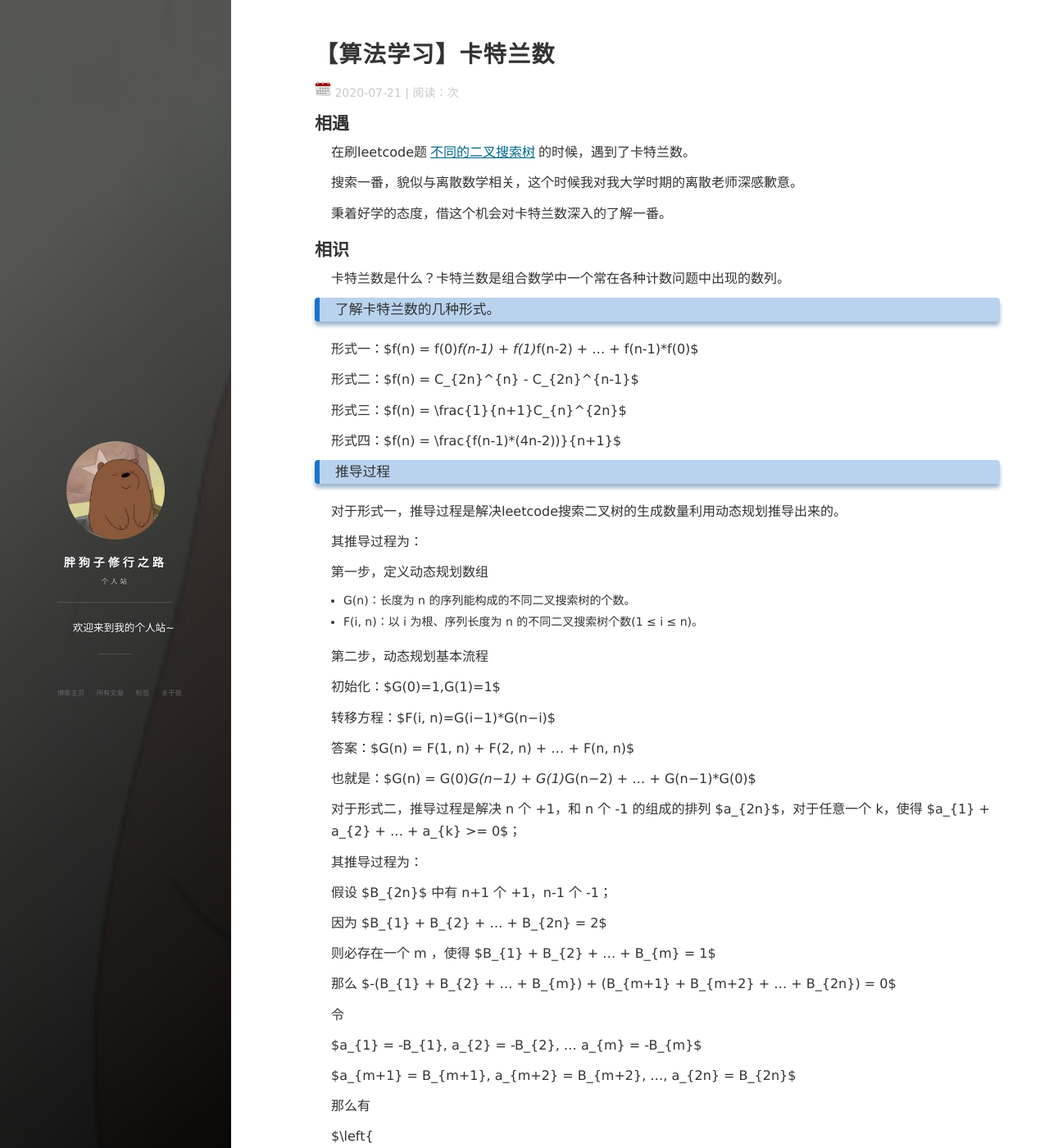
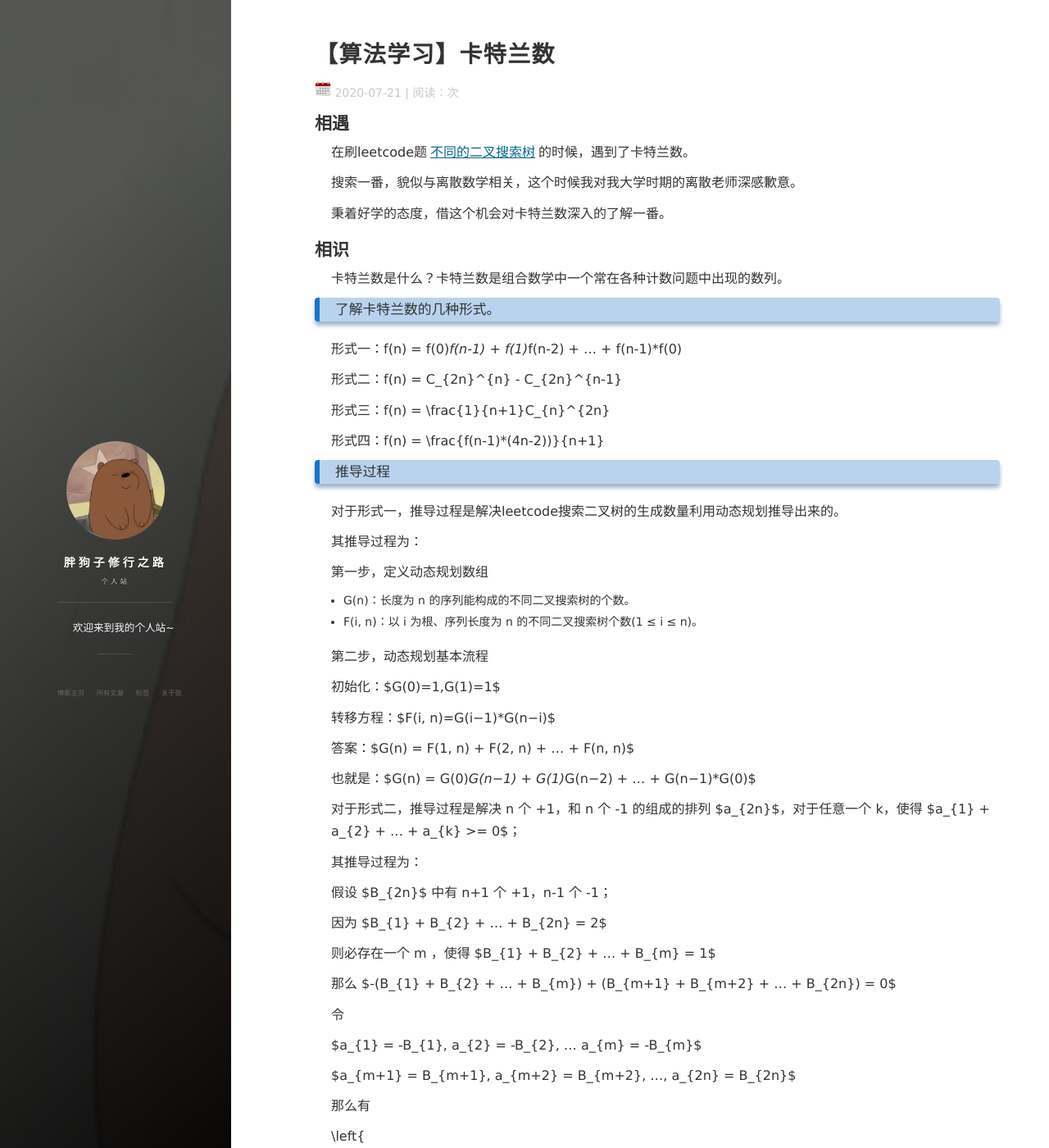
Before and after one commit to zhanglinhahaha/zhanglinhahaha.github.io, a Jekyll site: the page built from _posts/2020-07-21-【算法学习】卡特兰数.md, in a window 1280 px wide and 1400 px high. Shown: the whole window at 82% size. Built offline with Jekyll 4.4.1, drawn with Linux system fonts in a browser that asks for light colours; nearby versions of some CDN libraries; formulas are drawn with MathJax 3; comment, search, counter and statistics services are not loaded.

Commit message:
modify format

```diff
--- a/_posts/2020-07-21-【算法学习】卡特兰数.md
+++ b/_posts/2020-07-21-【算法学习】卡特兰数.md
@@ -18,13 +18,13 @@ tag: 算法学习
 
 ### 了解卡特兰数的几种形式。
 
-形式一：$f(n) = f(0)*f(n-1) + f(1)*f(n-2) + ... + f(n-1)*f(0)$
+形式一：f(n) = f(0)*f(n-1) + f(1)*f(n-2) + ... + f(n-1)*f(0)
 
-形式二：$f(n) = C_{2n}^{n} - C_{2n}^{n-1}$
+形式二：f(n) = C_{2n}^{n} - C_{2n}^{n-1}
 
-形式三：$f(n) = \frac{1}{n+1}C_{n}^{2n}$
+形式三：f(n) = \frac{1}{n+1}C_{n}^{2n}
 
-形式四：$f(n) = \frac{f(n-1)*(4n-2))}{n+1}$
+形式四：f(n) = \frac{f(n-1)*(4n-2))}{n+1}
 
 ### 推导过程
 对于形式一，推导过程是解决leetcode搜索二叉树的生成数量利用动态规划推导出来的。
@@ -66,10 +66,10 @@ $a_{m+1} = B_{m+1}, a_{m+2} = B_{m+2}, ..., a_{2n} = B_{2n}$
 
 那么有
 
-$\left\{\begin{matrix}
+\left\{\begin{matrix}
  a_{1} + a_{2} + ... + a_{m} < 0;\\
  a_{1} + a_{2} + ... + a_{2n} = 0;
-\end{matrix}\right.$
+\end{matrix}\right.
 
 这个答案恰好是不符合要求的解。
 
```
